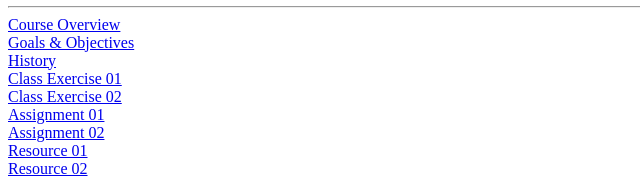
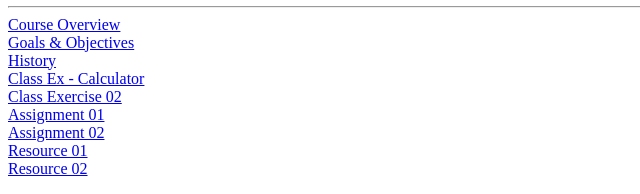
Before and after one commit to stef2nn/ITC-111, a plain HTML site: page Class Ex.07a/Class Ex07a.html in a window 1280 px wide. Shown: the part 143-337 px from the top of the page, 0-640 px from the left. Drawn offline with Linux system fonts and the light colour scheme; files that its build step writes are made by us from their sources.

Commit message:
Update Class Ex07a.html

```diff
--- a/Class Ex.07a/Class Ex07a.html
+++ b/Class Ex.07a/Class Ex07a.html
@@ -66,7 +66,7 @@ as it is being used to layout other elements of the page.
             </div>
             <!-- Seen when Class Exercise Link is clicked. -->
             <div id="divLeft_CELinks">
-                <a href='#' class='divLeftLinks' onclick='changeDivRightText("Class Ex 01")'>Class Exercise 01</a><br>
+                <a href='https://stef2nn.github.io/ITC-111/Exercise%2008%20Calculator/calculator.html' target='blank' class='divLeftLinks' onclick='changeDivRightText("Class Ex 01")'>Class Ex - Calculator </a><br>
                 <a href='#' class='divLeftLinks' onclick='changeDivRightText("Class Ex 02")'>Class Exercise 02</a><br>
             </div>
             <!-- Seen when Assignments Link is clicked. -->
```
